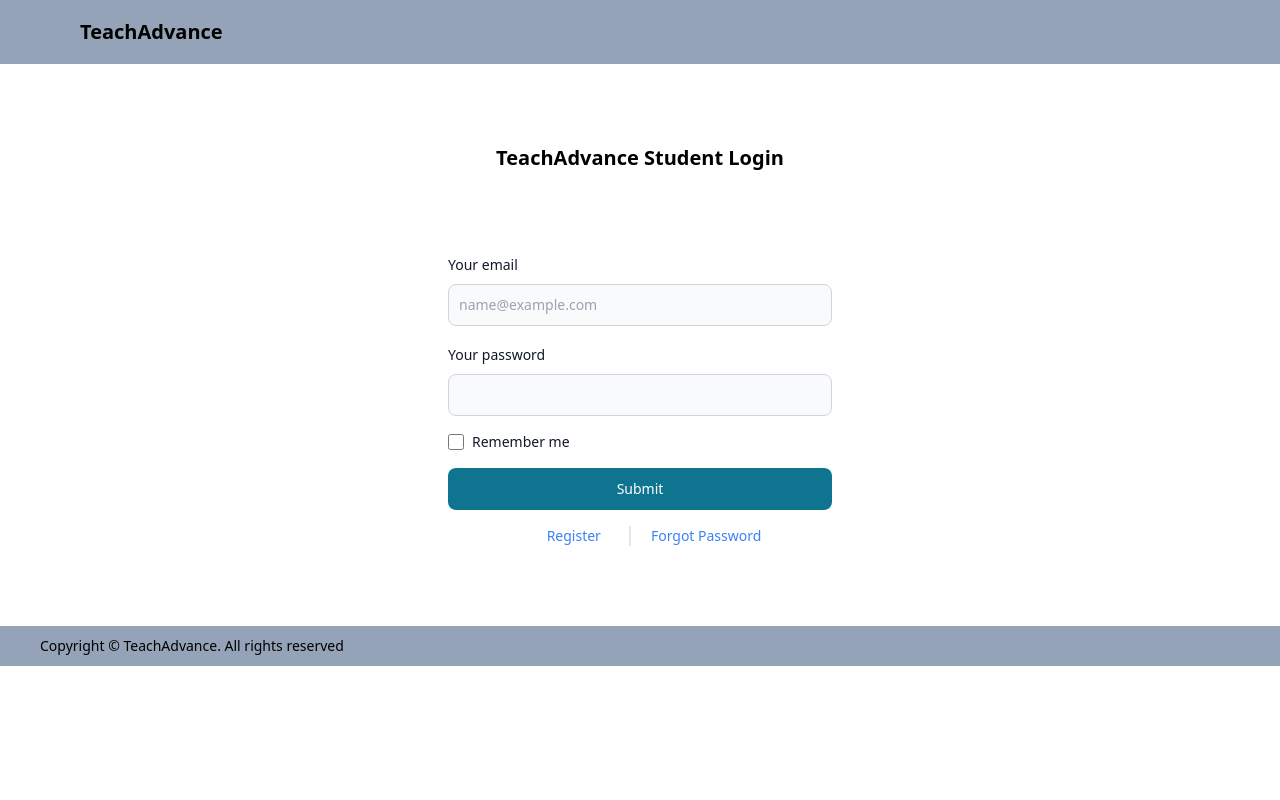
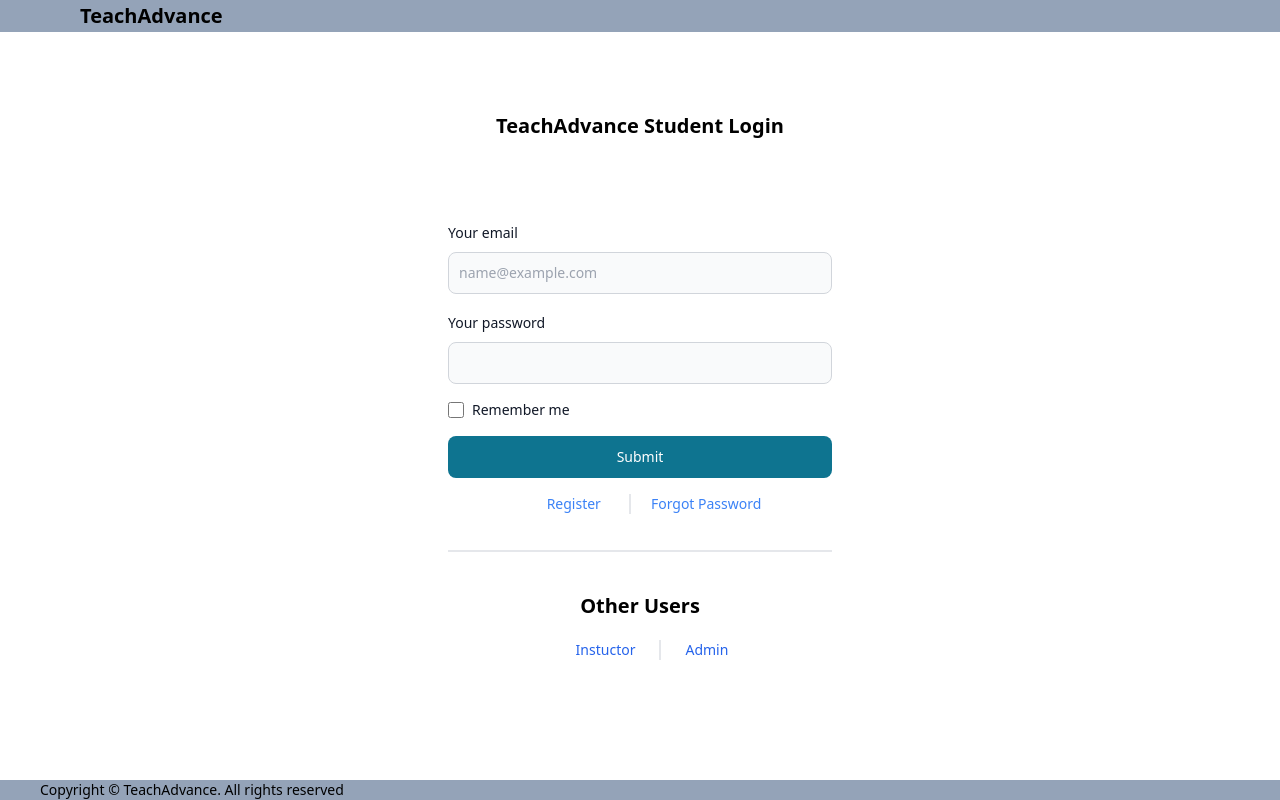
Before and after one commit to Gideon-Ngetich/TeachAdvance, a React (Vite) app in the folder client/: page /login in a window 1280 px wide. Built offline with nearby package versions, Linux system fonts and the light colour scheme.

Commit message:
Frontend and keystone bug fixes

```diff
--- a/client/src/components/Recommendation.jsx
+++ b/client/src/components/Recommendation.jsx
@@ -7,6 +7,7 @@ const Recommendation = () => {
 
     const [courses, setCourses] = useState([]);
     const endpoint = import.meta.env.VITE_KEYSTONE
+    console.log(endpoint)
     // const endpoint = 'https://caea-102-0-15-152.ngrok-free.app/api/graphql/'
     useEffect(() => {
        fetchCourses();
@@ -38,6 +39,7 @@ const Recommendation = () => {
                 })
             })
 
+            console.log(response)
             const data = await response.json();
             console.log(data)
             setCourses(data.data.courses);
--- a/client/src/pages/AdminLogin.jsx
+++ b/client/src/pages/AdminLogin.jsx
@@ -1,9 +1,8 @@
 import { React, useState, useEffect } from 'react'
 import { Button, Checkbox, Label, TextInput } from "flowbite-react";
 import axios from 'axios'
-import { useNavigate } from 'react-router-dom';
+import { useNavigate, Link } from 'react-router-dom';
 import { useSnackbar } from 'notistack';
-
 
 const Login = () => {
 
@@ -91,7 +90,13 @@ const Login = () => {
 
 
       </form>
-
+      <div className='flex flex-col  gap-5 justify-center items-center'>
+        <h2 className='text-xl font-semibold'>Other Users</h2>
+        <span className='flex justify-center items-center gap-6'>
+          <a className='text-blue-600 text-sm cursor-pointer border-r-2 px-6'><Link to={'/login'}>Student</Link></a>
+          <a className='text-blue-600 text-sm cursor-pointer'><Link to={'/instructorlogin'}>Instructor</Link></a>
+        </span>
+      </div>
       <div className='hidden md:flex lg:flex xl:flex 2xl:flex w-full h-10 items-center text-sm bg-slate-400 px-10'>
         Copyright © TeachAdvance. All rights reserved
       </div>
--- a/client/src/pages/InstructorLogin.jsx
+++ b/client/src/pages/InstructorLogin.jsx
@@ -3,7 +3,7 @@ import { Button, Checkbox, Label, TextInput } from "flowbite-react";
 import axios from 'axios'
 import { useNavigate } from 'react-router-dom';
 import { useSnackbar } from 'notistack';
-
+import { Link } from 'react-router-dom';
 
 const InstructorLogin = () => {
 
@@ -90,7 +90,13 @@ const InstructorLogin = () => {
         </div>
         <Button type="submit" onClick={handleSubmit}>Login</Button>
       </form>
-
+      <div className='flex flex-col  gap-5 justify-center items-center'>
+        <h2 className='text-xl font-semibold'>Other Users</h2>
+        <span className='flex justify-center items-center gap-6'>
+          <a className='text-blue-600 text-sm cursor-pointer border-r-2 px-6'><Link to={'/login'}>Student</Link></a>
+          <a className='text-blue-600 text-sm cursor-pointer'><Link to={'/adminlogin'}>Admin</Link></a>
+        </span>
+      </div>
       <div className='hidden md:flex lg:flex xl:flex 2xl:flex w-full h-10 items-center text-sm bg-slate-400 px-10'>
         Copyright © TeachAdvance. All rights reserved
       </div>
--- a/client/src/pages/Login.jsx
+++ b/client/src/pages/Login.jsx
@@ -88,11 +88,17 @@ const Login = () => {
             <Label htmlFor="remember">Remember me</Label>
           </div>
           <Button type="submit" onClick={handleSubmit}>Submit</Button>
-          <div className='flex justify-center gap-5 text-sm text-blue-500 cursor-pointer hover:text-blue-800 ease in duration-75'>
+          <div className='flex justify-center gap-5 text-sm text-blue-500 cursor-pointer hover:text-blue-800 ease in duration-75 pb-5'>
             <h2 className='border-r-2 px-7'><Link to={'/register'}>Register</Link></h2>
             <h2>Forgot Password</h2>
           </div>
-
+          <div className='flex flex-col text-center gap-5 border-t-2 py-10'>
+            <h2 className='text-xl font-semibold'>Other Users</h2>
+            <span className='flex justify-center items-center gap-6'>
+              <a className='text-blue-600 text-sm cursor-pointer border-r-2 px-6'><Link to={'/instructorlogin'}>Instuctor</Link></a>
+              <a className='text-blue-600 text-sm cursor-pointer'><Link to={'/adminlogin'}>Admin</Link></a>
+            </span>
+          </div>
         </form>
 
         <div className='hidden md:flex lg:flex xl:flex 2xl:flex w-full h-10 items-center text-sm bg-slate-400 px-10'>
```
Also changed, not shown: 2 other files (tests, documents, lock files or other folders). Lines whose indentation alone changed are shown as unchanged.
